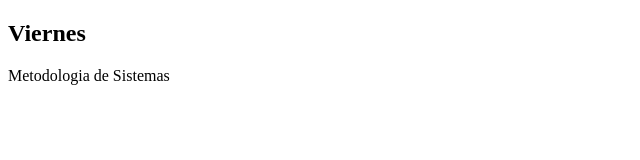
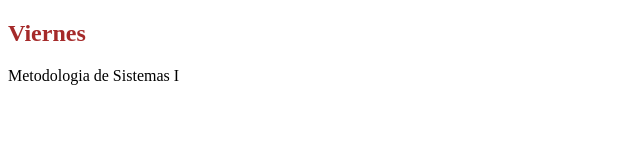
Before and after one commit to leonel-05/prueba-viernes, a plain HTML site: page index.html in a window 1280 px wide. Shown: the full height of the page, 0-640 px from the left. Drawn offline with Linux system fonts and the light colour scheme.

Commit message:
Correcion+Style

```diff
--- a/index.html
+++ b/index.html
@@ -7,6 +7,11 @@
 </head>
 <body>
     <h2>Viernes</h2>
-    <p>Metodologia de Sistemas <I></I></p>
+    <p>Metodologia de Sistemas I</p>
+    <style>
+        h2{
+            color: brown;
+        }
+    </style>
 </body>
 </html>
```
